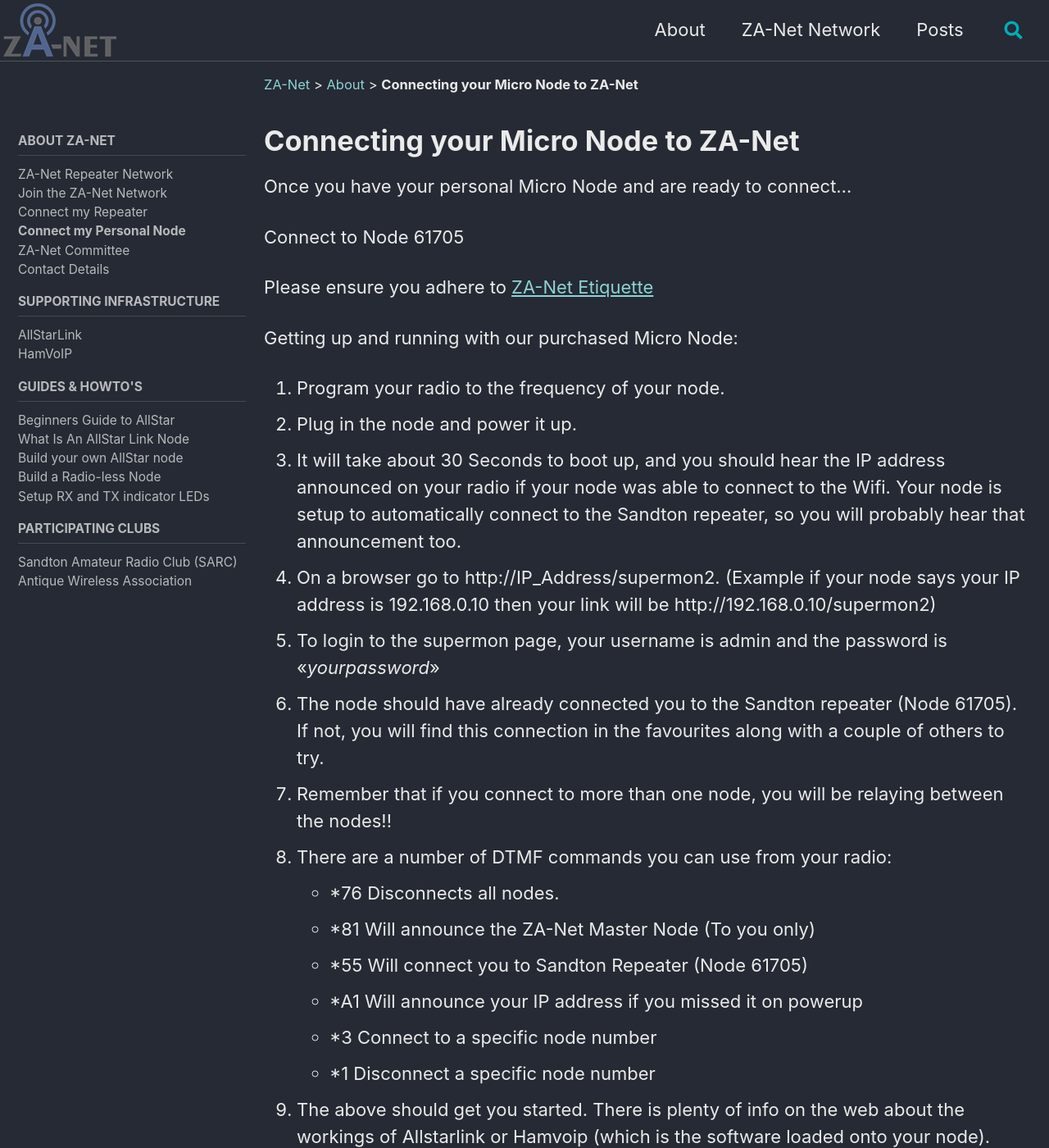
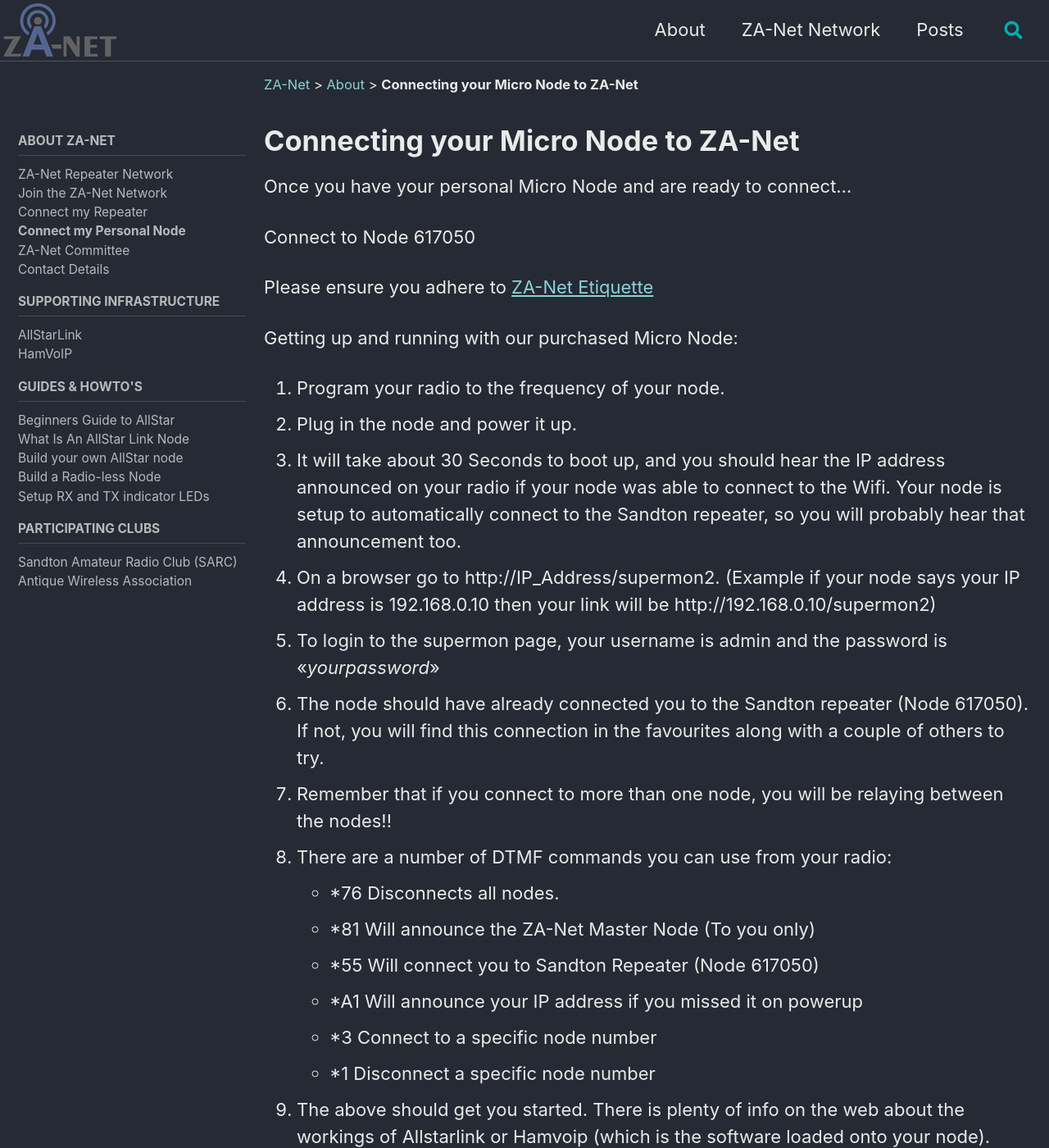
Before and after one commit to za-net/za-net.github.io, a Jekyll site: the page built from _pages/about-join-personal.md, in a window 1280 px wide and 1400 px high. Shown: the whole window at 82% size. Built offline with Jekyll 4.4.1, drawn with Linux system fonts in a browser that asks for light colours; cached includes are drawn as plain includes.

Commit message:
Updated Master Node ID

```diff
--- a/_pages/about-join-personal.md
+++ b/_pages/about-join-personal.md
@@ -10,7 +10,7 @@
 
 Once you have your personal Micro Node and are ready to connect...
 
-Connect to Node 61705
+Connect to Node 617050
 
 Please ensure you adhere to [ZA-Net Etiquette](/network/etiquette/)
 
@@ -20,13 +20,13 @@
 3. It will take about 30 Seconds to boot up, and you should hear the IP address announced on your radio if your node was able to connect to the Wifi. Your node is setup to automatically connect to the Sandton repeater, so you will probably hear that announcement too.
 4. On a browser go to http://IP_Address/supermon2. (Example if your node says your IP address is 192.168.0.10 then your link will be http://192.168.0.10/supermon2)
 5. To login to the supermon page, your username is admin and the password is <<*yourpassword*>>
-6. The node should have already connected you to the Sandton repeater (Node 61705). If not, you will find
+6. The node should have already connected you to the Sandton repeater (Node 617050). If not, you will find
 this connection in the favourites along with a couple of others to try.
 7. Remember that if you connect to more than one node, you will be relaying between the nodes!!
 8. There are a number of DTMF commands you can use from your radio:
       - *76 Disconnects all nodes.
       - *81 Will announce the ZA-Net Master Node (To you only)
-      - *55 Will connect you to Sandton Repeater (Node 61705)
+      - *55 Will connect you to Sandton Repeater (Node 617050)
       - *A1 Will announce your IP address if you missed it on powerup
       - *3<node> Connect to a specific node number
       - *1<node> Disconnect a specific node number
```
Also changed, not shown: _pages/about-join-repeater.md (+1 -1 lines), _pages/network.md (+1 -1 lines).
